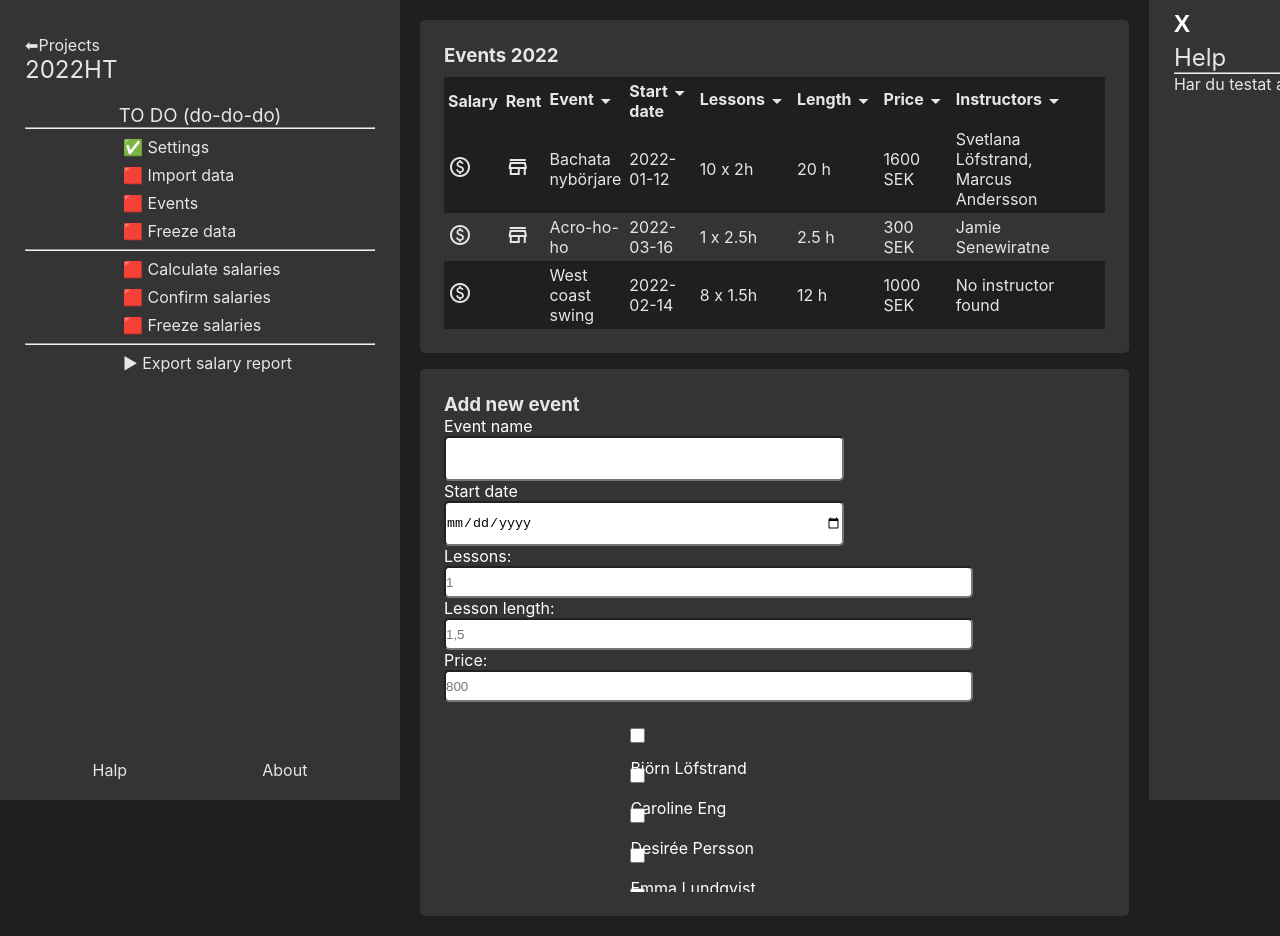
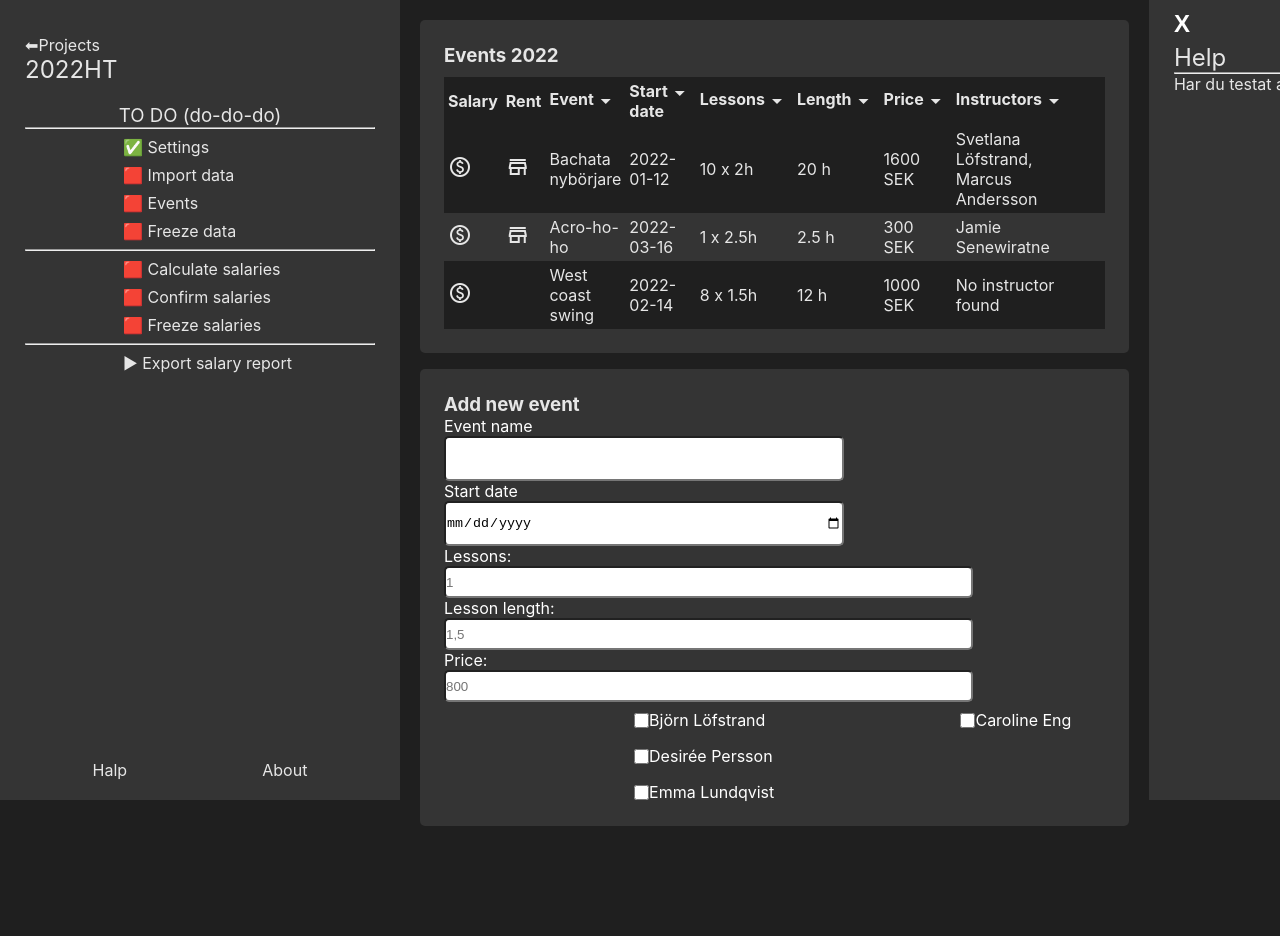
Before and after one commit to desirewp/salary-calculator, a React (Vite) app in the folder salary-calculator/: page /project/1/event-data in a window 1280 px wide. Shown: the top 936 px of the page. After the commit the page ends 846 px from the top, so only its background shows below. Built offline with nearby package versions, Linux system fonts and the light colour scheme.

Commit message:
changed css for the multipleselect at add event

```diff
--- a/salary-calculator/src/components/Project/Events/Events.css
+++ b/salary-calculator/src/components/Project/Events/Events.css
@@ -23,6 +23,7 @@ tr {
 tr > th > p {
   display: flex;
 }
+
 .events-table tr:nth-child(odd) {
   background: #1f1f1f;
 }
@@ -30,6 +31,7 @@ tr > th > p {
 .events-table tr:hover {
   background: #4e4e4e;
 }
+
 th {
   text-align: left;
 }
@@ -59,6 +61,27 @@ th {
 tr:hover .edit-icon {
   display: block;
 }
+
+
+
+/* ---------- Add event ------------ */
+.instructor-list{
+display: flex;
+flex-flow: wrap;
+max-height: 100px;
+overflow-y: auto;
+}
+
+.instructor-container{
+  margin: 0;
+  padding: 0 5px;
+  display: flex;
+  align-items: center;
+  max-height: 20px;
+}
+
+
+
 
 /* -------- column width----------- */
 .event-name-column {
--- a/salary-calculator/src/components/Project/Events/Events.tsx
+++ b/salary-calculator/src/components/Project/Events/Events.tsx
@@ -224,12 +224,12 @@ const Events = () => {
             placeholder="800"
           />
 
-          <div className="checkbox-select">
-            <ul>
+          <div className="">
+            <ul className="instructor-list">
               {instructors2023.map((instructor) => {
                 return (
                   <li key={instructor.id}>
-                    <div className="list-item-container" >
+                    <div className="instructor-container" >
                       <input
                         type="checkbox"
                         id={instructor.id}
@@ -244,6 +244,10 @@ const Events = () => {
               })}
             </ul>
           </div>
+
+
+
+
         </form>
       </div>
     </section>
```
